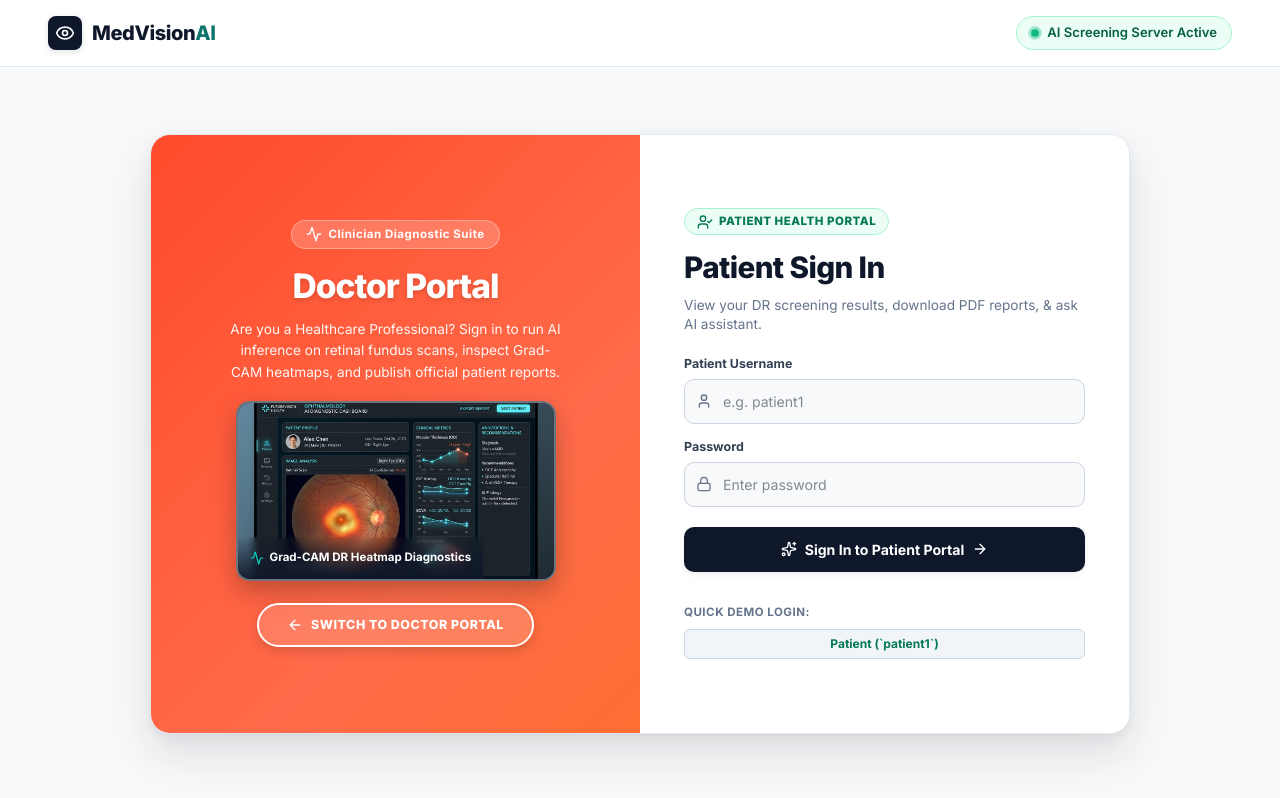
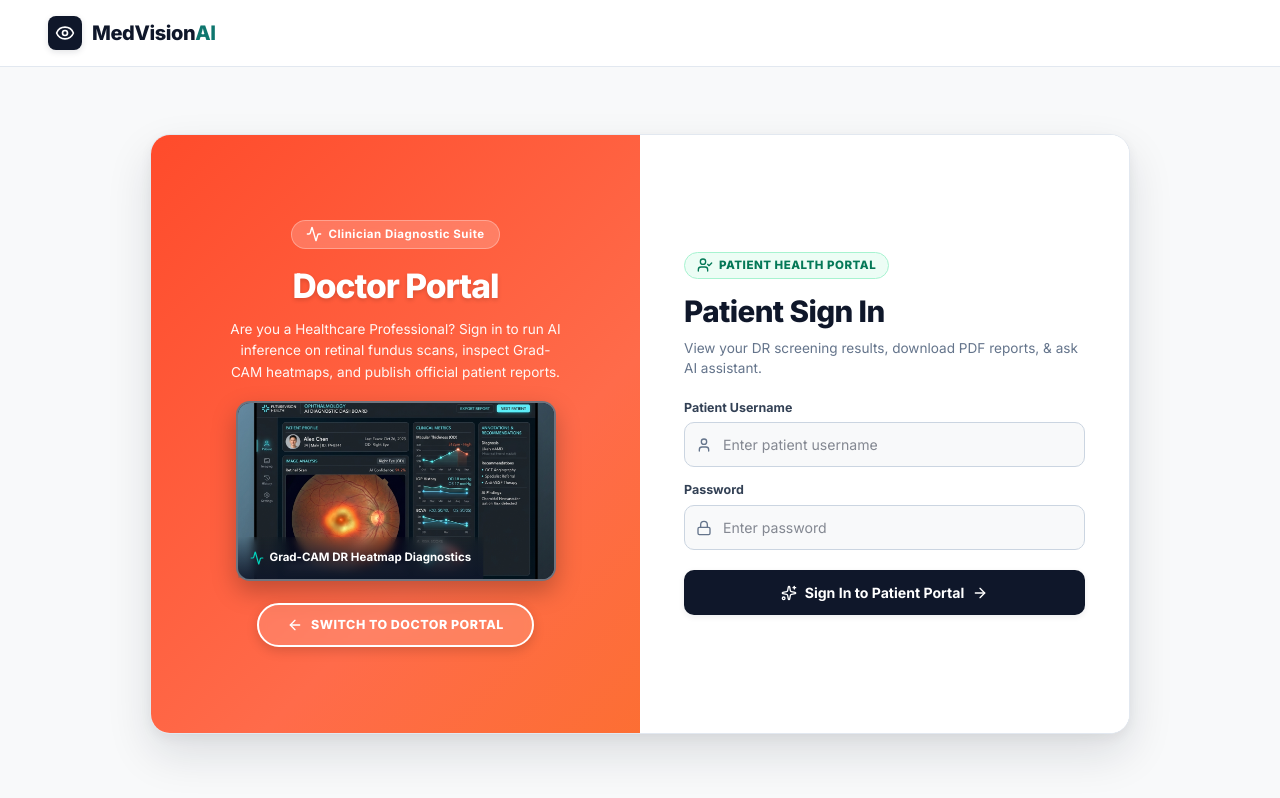
Before and after one commit to phanikumar822/MedVisionAI-v2, a React (Vite) app in the folder frontend/: page /login in a window 1280 px wide. Both pictures are taken after a click on the button "SWITCH TO PATIENT PORTAL". Built offline with nearby package versions, Linux system fonts and the light colour scheme.

Commit message:
fix(auth): remove AI status badge and demo credential boxes from Login

```diff
--- a/frontend/src/pages/Login.tsx
+++ b/frontend/src/pages/Login.tsx
@@ -86,25 +86,6 @@ const Login = () => {
     }
   };
 
-  // Quick Demo fill handlers
-  const fillDoctorDemo = () => {
-    setDocUsername('worker1');
-    setDocPassword('password123');
-    setDocError('');
-  };
-
-  const fillAdminDemo = () => {
-    setDocUsername('medvision.admin');
-    setDocPassword('admin123');
-    setDocError('');
-  };
-
-  const fillPatientDemo = () => {
-    setPatUsername('patient1');
-    setPatPassword('password123');
-    setPatError('');
-  };
-
   return (
     <div className="auth-page-root">
 
@@ -115,12 +96,6 @@ const Login = () => {
             <Eye className="w-5 h-5 text-white" />
           </div>
           <span className="nav-brand-text">MedVision<span>AI</span></span>
-        </div>
-
-        <div className="nav-right-actions">
-          <span className="system-status-badge">
-            <span className="status-dot"></span> AI Screening Server Active
-          </span>
         </div>
       </header>
 
@@ -152,7 +127,7 @@ const Login = () => {
                       type="text"
                       value={docUsername}
                       onChange={(e) => setDocUsername(e.target.value)}
-                      placeholder="e.g. worker1 or medvision.admin"
+                      placeholder="Enter username"
                       required
                     />
                   </div>
@@ -178,19 +153,6 @@ const Login = () => {
                 {loading ? 'Authenticating...' : 'Sign In to Doctor Portal'}
                 <ArrowRight className="w-4 h-4" />
               </button>
-
-              {/* Quick Demo Credentials */}
-              <div className="demo-credentials-box">
-                <span className="demo-title">Quick Demo Login:</span>
-                <div className="demo-btn-group">
-                  <button type="button" onClick={fillDoctorDemo} className="demo-chip">
-                    Dr. Worker (`worker1`)
-                  </button>
-                  <button type="button" onClick={fillAdminDemo} className="demo-chip admin-chip">
-                    Admin (`medvision.admin`)
-                  </button>
-                </div>
-              </div>
 
               <p className="mobile-switch-hint md:hidden">
                 Are you a Patient?{' '}
@@ -224,7 +186,7 @@ const Login = () => {
                       type="text"
                       value={patUsername}
                       onChange={(e) => setPatUsername(e.target.value)}
-                      placeholder="e.g. patient1"
+                      placeholder="Enter patient username"
                       required
                     />
                   </div>
@@ -250,14 +212,6 @@ const Login = () => {
                 {loading ? 'Authenticating...' : 'Sign In to Patient Portal'}
                 <ArrowRight className="w-4 h-4" />
               </button>
-
-              {/* Quick Demo Credentials */}
-              <div className="demo-credentials-box">
-                <span className="demo-title">Quick Demo Login:</span>
-                <button type="button" onClick={fillPatientDemo} className="demo-chip patient-chip">
-                  Patient (`patient1`)
-                </button>
-              </div>
 
               <p className="mobile-switch-hint md:hidden">
                 Are you a Doctor?{' '}
```
